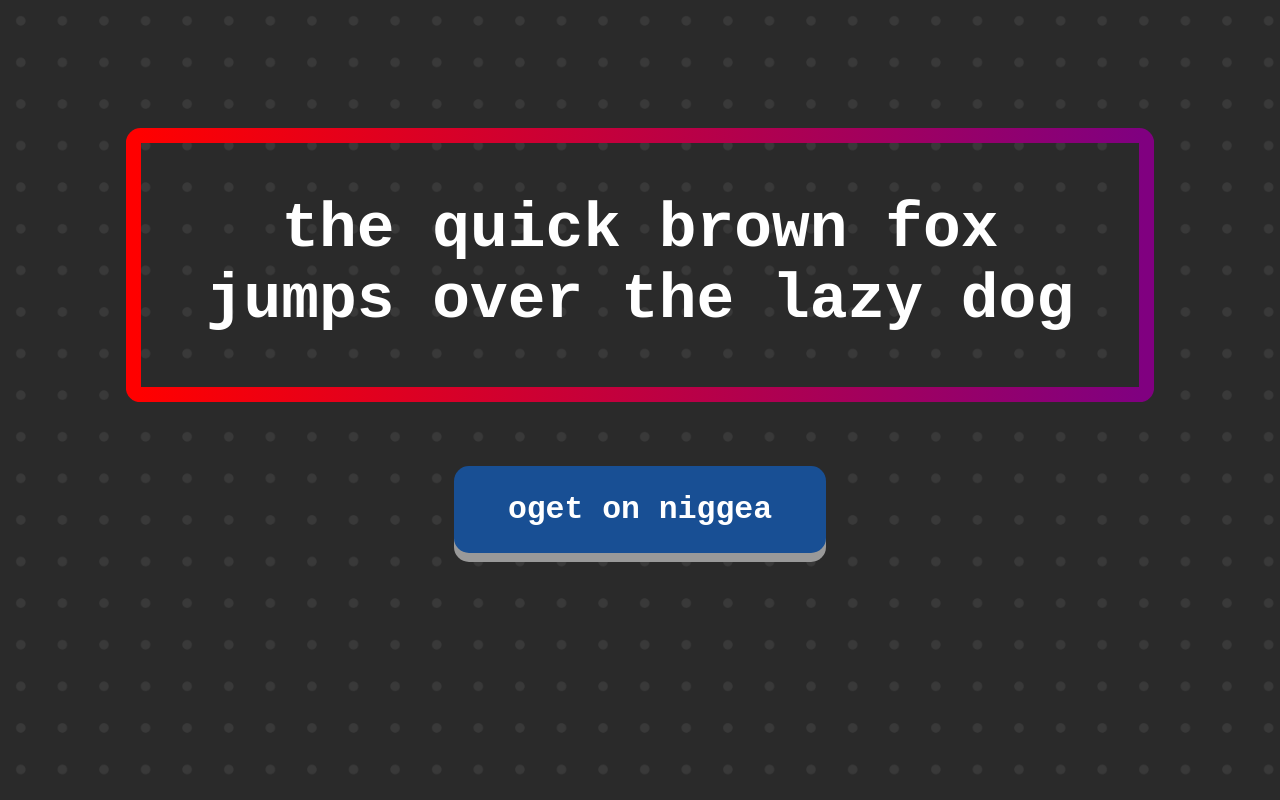
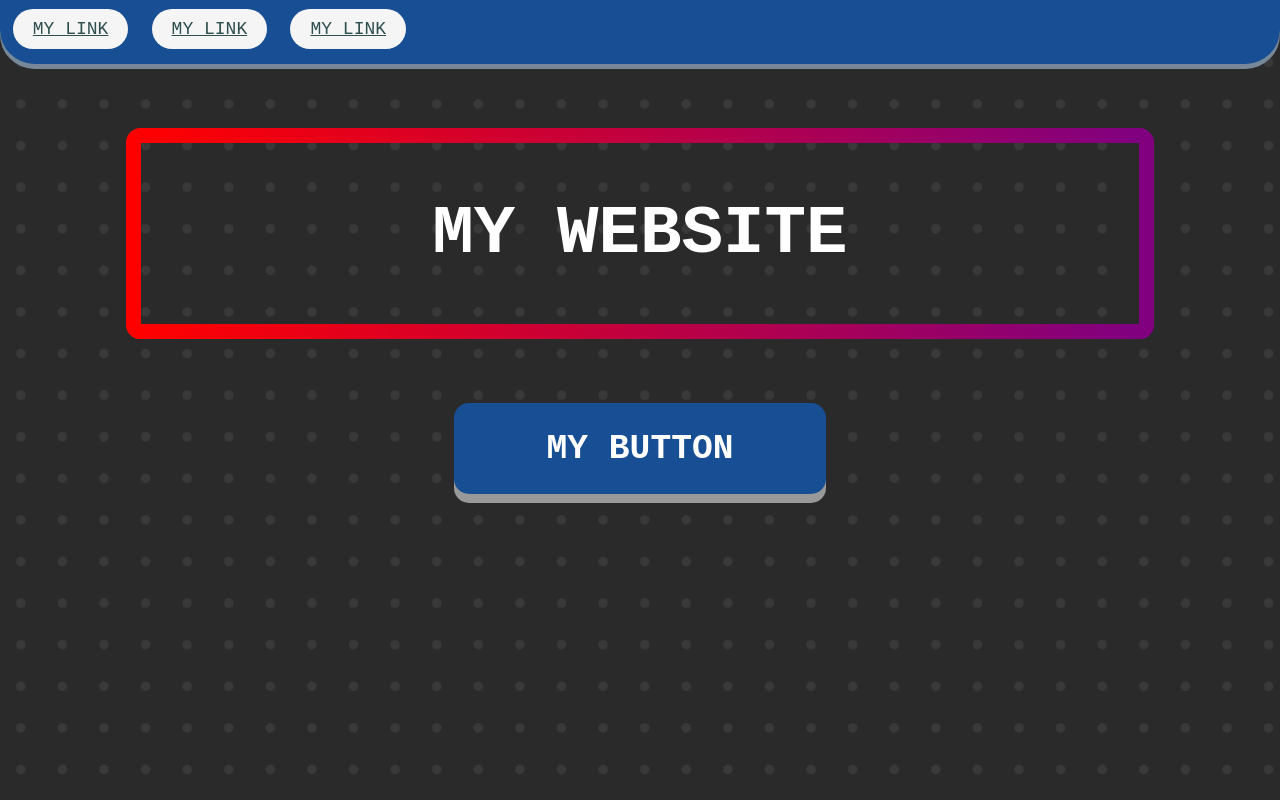
Before and after one commit to thelolcommander/nigcuhWebsite, a plain HTML site: page johannesburgWebsite/index.html in a window 1280 px wide. Drawn offline with Linux system fonts and the light colour scheme.

Commit message:
Update index.html
added working top navigation bar

```diff
--- a/johannesburgWebsite/index.html
+++ b/johannesburgWebsite/index.html
@@ -1,16 +1,24 @@
 <!DOCTYPE html>
 <html lang="en">
-	<head>
-		<meta charset="UTF-8">
-		<meta name="viewport" content="width-device-width, initial-scale=1.0">
 
-		<title> Home </title>
-		<link rel="stylesheet" href="css\stylesheet.css">
-	</head>
+<head>
+    <meta charset="UTF-8">
+    <meta name="viewport" content="width=device-width, initial-scale=1.0">
+    <title>Home</title>
+    <link rel="stylesheet" href="css/stylesheet.css">
+</head>
 
-	<body>
-		<h1 class = "welcomeBackground"> the quick brown fox jumps over the lazy dog </h>
-		<h1 class = "homepageButton"> oget on niggea </h1>
+<body>
+    <div>
+        <h1 class="welcomeBackground">MY WEBSITE</h1>
+        <h1 class="homepageButton">MY BUTTON</h1>
+    </div>
 
-	</body>
+    <div class = "topBar">
+        <a href="#PLACEHOLDER">MY LINK</a>
+        <a href="#PLACEHOLDER">MY LINK</a>
+        <a href="#PLACEHOLDER">MY LINK</a>
+    </div>
+</body>
+
 </html>
```
